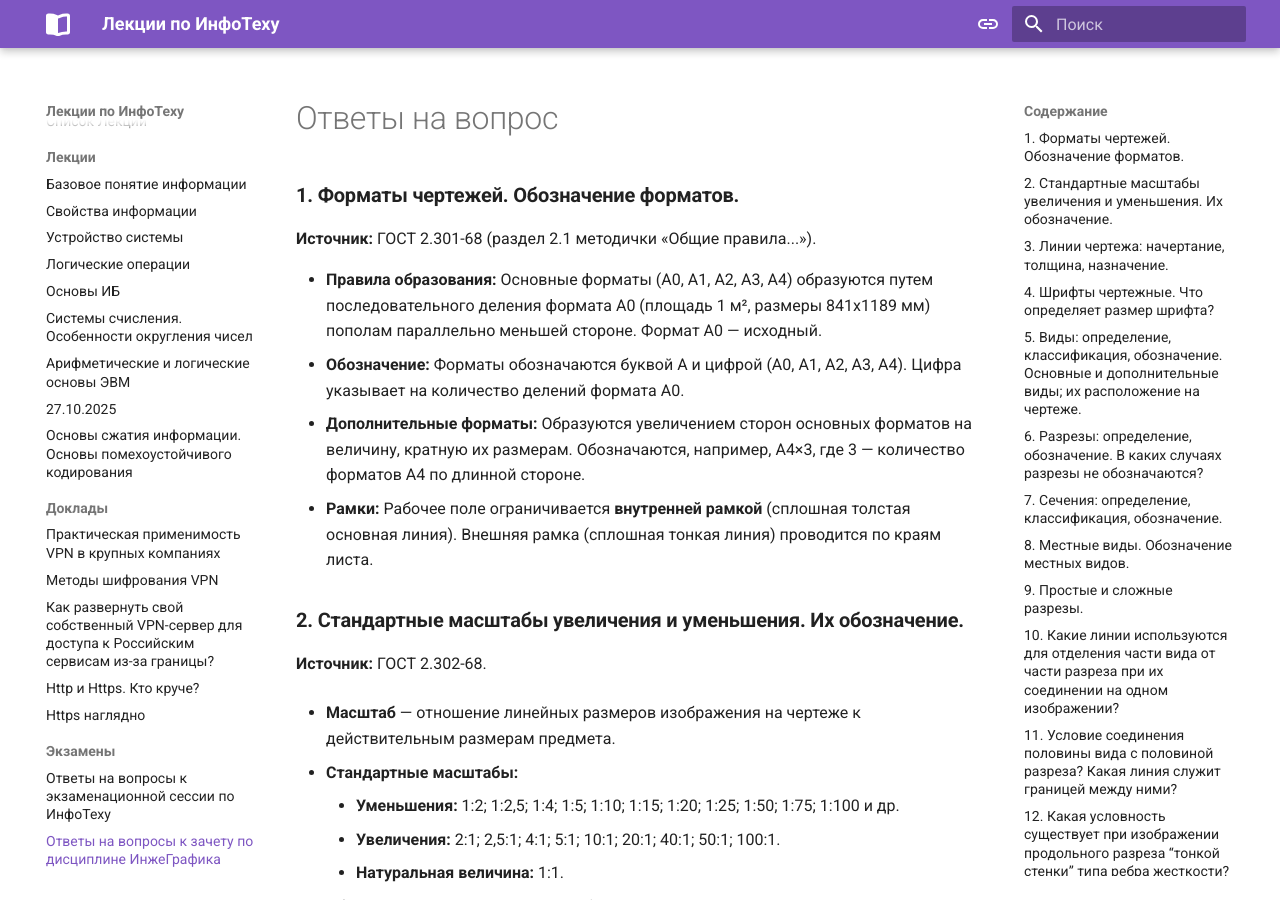
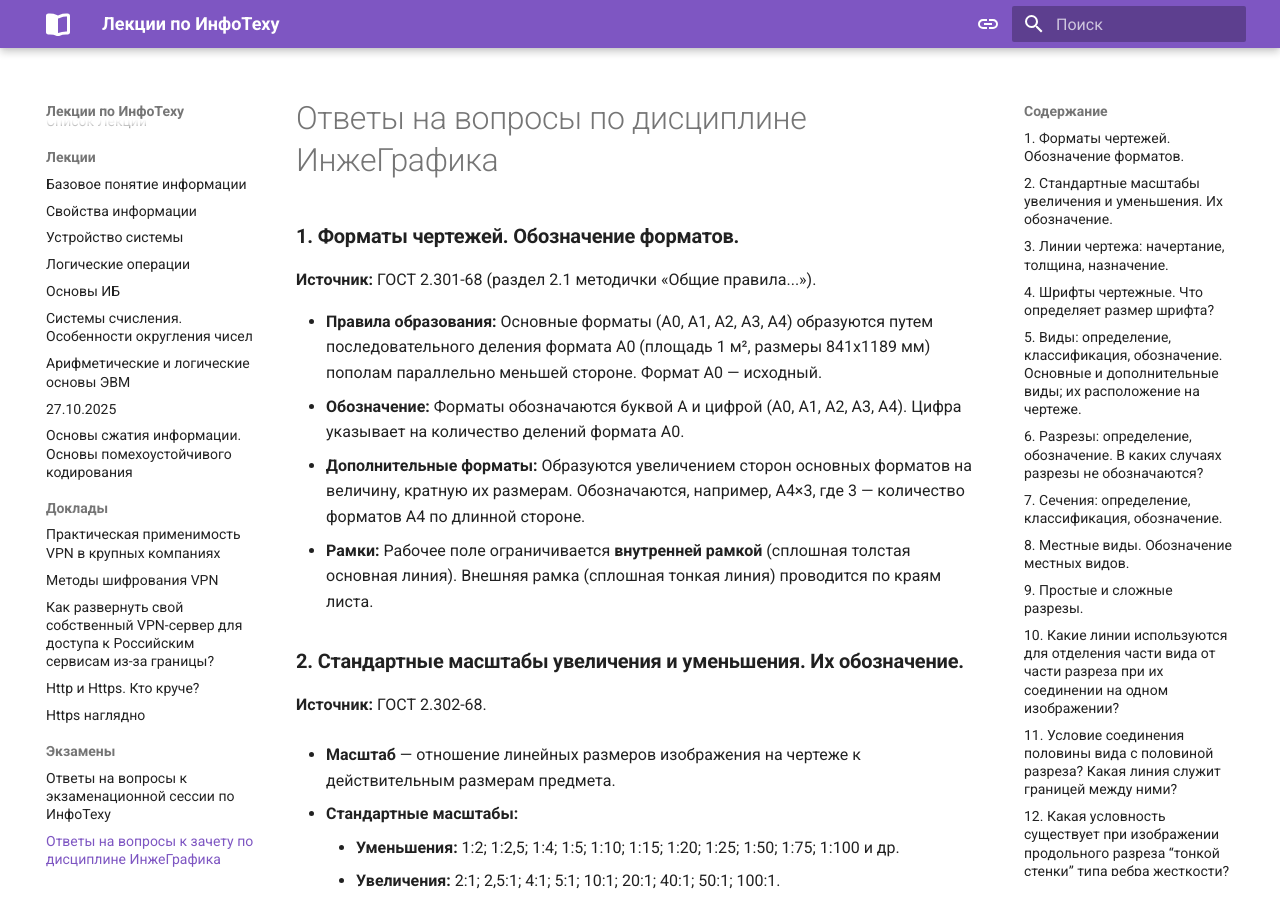
Before and after one commit to Sashayerty/lections, an MkDocs documentation site: the page built from docs/exam_graph.md, in a window 1280 px wide and 900 px high. Built offline with MkDocs 1.6.1 and Material for MkDocs 9.7.7, drawn with Linux system fonts in a browser that asks for light colours.

Commit message:
Обновил Доку

```diff
--- a/docs/exam_graph.md
+++ b/docs/exam_graph.md
@@ -1,4 +1,4 @@
-# Ответы на вопрос
+# Ответы на вопросы по дисциплине ИнжеГрафика
 
 ### **1. Форматы чертежей. Обозначение форматов.**
 
```
